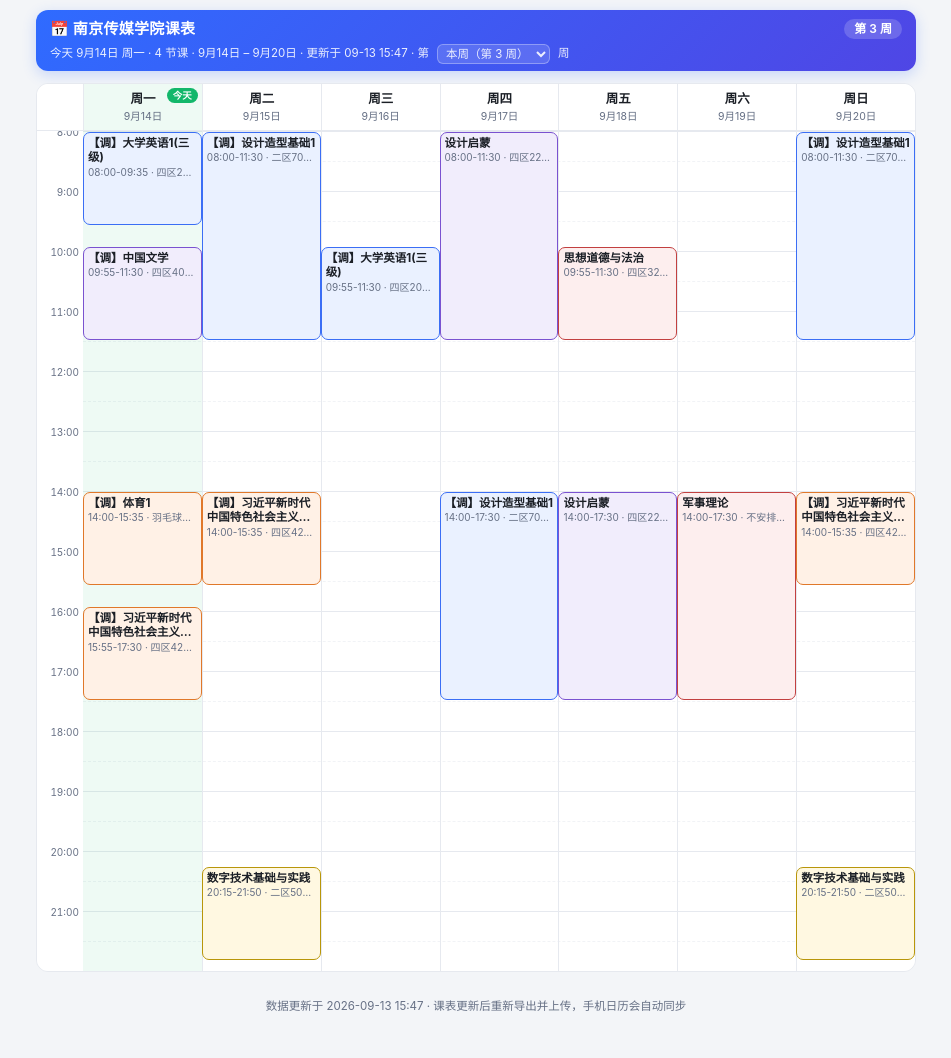
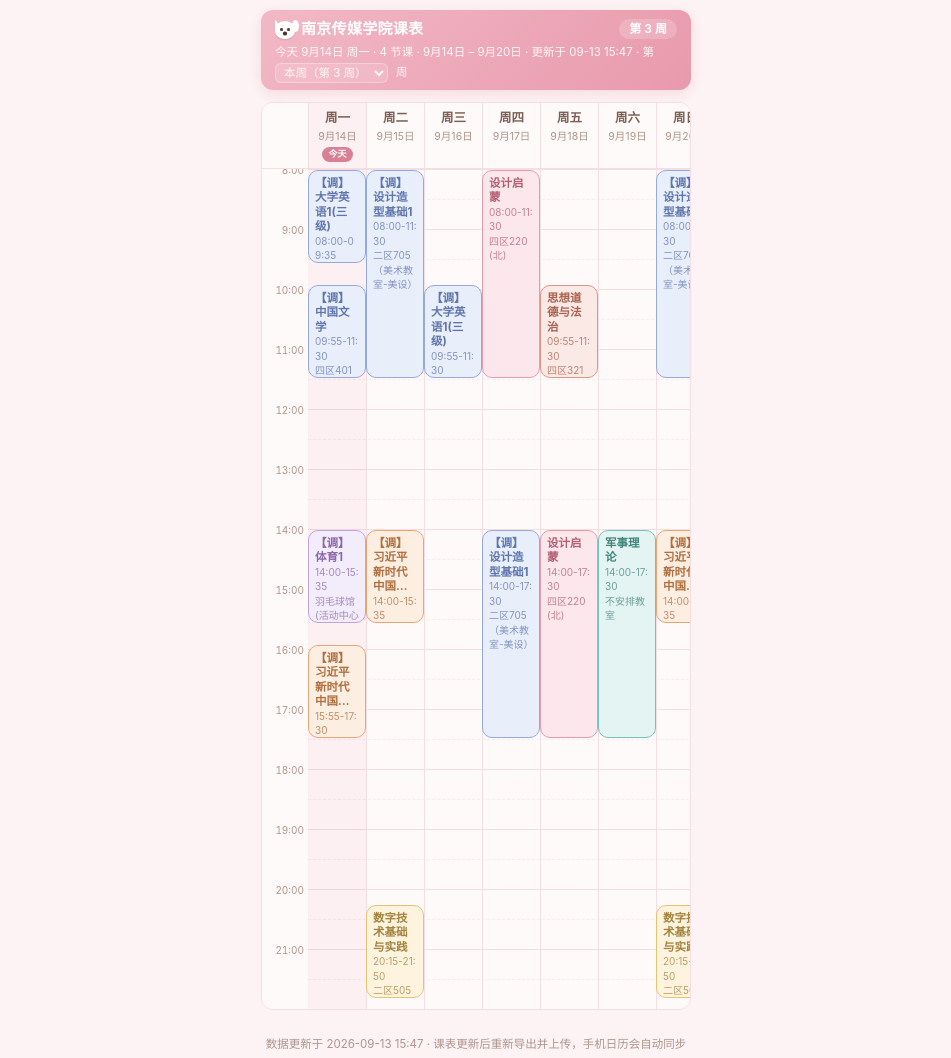
Before and after one commit to userClaudog/cucn-timetable, a plain HTML site: page index.html in a window 1280 px wide. Shown: the whole page, without its empty margins (164-1115 px from the left). Drawn offline with Linux system fonts and the light colour scheme.

Commit message:
UI改版：浅粉主题+手机窄屏适配，马卡龙12色课程卡、CSS比熊头像、今天徽标改行内

```diff
--- a/index.html
+++ b/index.html
@@ -6,18 +6,10 @@
 <title>课表</title>
 <style>
   :root {
-    --bg: #f3f5f8; --card: #ffffff; --text: #1b1f26; --muted: #667085;
-    --line: #e6e9ef; --accent: #2f6bff; --accent-soft: #eaf0ff;
-    --ok: #12b76a; --ok-soft: rgba(18,183,106,.07);
-    --warn-bg: #fff7e6; --warn-text: #b45309; --warn-line: #fde2b8;
-  }
-  @media (prefers-color-scheme: dark) {
-    :root {
-      --bg: #0e1116; --card: #161b23; --text: #e8ebf0; --muted: #8b94a3;
-      --line: #242b36; --accent: #5b8cff; --accent-soft: #1c2840;
-      --ok-soft: rgba(18,183,106,.10);
-      --warn-bg: #2b2313; --warn-text: #e3a74b; --warn-line: #4a3b1c;
-    }
+    --bg: #fdf3f5; --card: #fffafa; --text: #7d5f55; --muted: #b0948a;
+    --line: #f3dee2; --accent: #e89aac; --accent-soft: #fbe7ec;
+    --ok: #d97f96; --ok-soft: rgba(217,127,150,.08);
+    --warn-bg: #fdf0e4; --warn-text: #b3805a; --warn-line: #f3dcc4;
   }
   * { box-sizing: border-box; }
   html, body { margin: 0; padding: 0; }
@@ -26,16 +18,32 @@
     font: 15px/1.5 -apple-system, BlinkMacSystemFont, "PingFang SC", "Microsoft YaHei", "Segoe UI", sans-serif;
     -webkit-font-smoothing: antialiased;
   }
-  .wrap { max-width: 900px; margin: 0 auto; padding: 10px 10px 40px; }
+  .wrap { max-width: 450px; margin: 0 auto; padding: 10px 10px 40px; }
 
   /* ---------- 紧凑头部 ---------- */
   header.hd {
-    background: linear-gradient(135deg, var(--accent), #4f46e5);
+    background: linear-gradient(135deg, #f2b8c6, #e89aac);
     color: #fff; border-radius: 12px; padding: 8px 14px 7px;
-    box-shadow: 0 4px 14px rgba(47,107,255,.22);
+    box-shadow: 0 4px 14px rgba(232,154,172,.28);
   }
   .hd-row1 { display: flex; align-items: center; justify-content: space-between; gap: 8px; }
-  .hd-title { font-size: 15px; font-weight: 700; letter-spacing: .3px; white-space: nowrap; overflow: hidden; text-overflow: ellipsis; }
+  .hd-title { font-size: 15px; font-weight: 700; letter-spacing: .3px; white-space: nowrap; overflow: hidden; text-overflow: ellipsis; display: flex; align-items: center; gap: 6px; }
+  /* 比熊小狗头像（纯 CSS） */
+  .dog {
+    position: relative; flex-shrink: 0; width: 20px; height: 18px; margin-top: 2px;
+    background: #fff; border-radius: 48% 48% 46% 46%;
+    box-shadow: 0 1px 2px rgba(0,0,0,.12);
+  }
+  .dog::before {  /* 两只垂耳 */
+    content: ''; position: absolute; top: -1px; left: -4px;
+    width: 7px; height: 12px; background: #fff; border-radius: 50%;
+    box-shadow: 21px 0 0 #fff;
+  }
+  .dog::after {   /* 两眼 + 鼻子 */
+    content: ''; position: absolute; left: 5px; top: 7px;
+    width: 2.6px; height: 2.6px; background: #5b4636; border-radius: 50%;
+    box-shadow: 7px 0 0 #5b4636, 3.5px 4px 0 .6px #4a382c;
+  }
   .hd-badge {
     flex-shrink: 0; padding: 1px 10px; border-radius: 999px;
     background: rgba(255,255,255,.18); font-size: 12px; font-weight: 600; white-space: nowrap;
@@ -48,7 +56,7 @@
     background: rgba(255,255,255,.16); color: #fff; border: 1px solid rgba(255,255,255,.35);
     border-radius: 6px; font-size: 11.5px; padding: 1px 4px; font-family: inherit; outline: none;
   }
-  .hd-row2 select option { color: #1b1f26; }
+  .hd-row2 select option { color: #7d5f55; }
 
   .banner {
     margin: 10px 0 0; padding: 8px 12px; border-radius: 10px; font-size: 12.5px;
@@ -67,13 +75,13 @@
   }
   .wk-corner { width: 46px; flex-shrink: 0; }
   .wk-col {
-    flex: 1; min-width: 84px; text-align: center; padding: 6px 2px 5px;
+    flex: 1; min-width: 56px; text-align: center; padding: 6px 2px 5px;
     font-size: 12.5px; font-weight: 700; border-left: 1px solid var(--line); position: relative;
   }
   .wk-col .d { display: block; font-size: 10.5px; font-weight: 400; color: var(--muted); margin-top: 1px; }
   .wk-col.today { background: var(--ok-soft); }
   .wk-col .tag {
-    position: absolute; top: 4px; right: 4px; font-size: 9.5px; font-weight: 700;
+    display: inline-block; margin-top: 2px; font-size: 9px; font-weight: 700;
     color: #fff; background: var(--ok); border-radius: 999px; padding: 0 6px; line-height: 1.6;
   }
   .wk-body { position: relative; }
@@ -87,14 +95,15 @@
   .v-line { position: absolute; top: 0; bottom: 0; border-left: 1px solid var(--line); }
   .col-hl { position: absolute; top: 0; bottom: 0; background: var(--ok-soft); }
   .ev {
-    position: absolute; border-radius: 7px; padding: 3px 4px 2px; overflow: hidden; z-index: 1;
-    background: var(--evbg, var(--accent-soft)); border: 1px solid var(--evbd, var(--accent));
+    position: absolute; border-radius: 10px; padding: 5px 6px 4px; overflow: hidden; z-index: 1;
+    background: var(--evbg, var(--accent-soft));
+    border: 1px solid var(--evbd, var(--accent));
   }
   .ev .n {
-    font-size: 11.5px; font-weight: 700; line-height: 1.25;
-    overflow: hidden; display: -webkit-box; -webkit-line-clamp: 2; -webkit-box-orient: vertical;
+    font-size: 11.5px; font-weight: 700; line-height: 1.25; color: var(--evtx, var(--text));
+    overflow: hidden; display: -webkit-box; -webkit-line-clamp: 4; -webkit-box-orient: vertical;
   }
-  .ev .s { font-size: 10px; color: var(--muted); line-height: 1.45; white-space: nowrap; overflow: hidden; text-overflow: ellipsis; }
+  .ev .s { font-size: 10px; color: var(--evtx, var(--muted)); opacity: .75; line-height: 1.45; word-break: break-all; }
 
   .empty { text-align: center; color: var(--muted); padding: 30px 0; font-size: 14px; }
   .empty .big { font-size: 30px; margin-bottom: 6px; }
@@ -192,11 +201,20 @@
     return nums.length ? [+nums[0], +nums[nums.length - 1]] : [1, 1];
   }
 
-  /* ---------------- 调色板（按课程名哈希取色） ---------------- */
+  /* ---------------- 调色板（按课程名哈希取色，浅底+边框+同色系文字） ---------------- */
   var PALETTE = [
-    ['#eaf1ff', '#3b6ef5'], ['#fff1e6', '#e0782a'], ['#e9f9ef', '#1f9d57'],
-    ['#fdeef4', '#d43d7f'], ['#f1edfc', '#7a52d0'], ['#e4f8f9', '#0f8e99'],
-    ['#fff8e1', '#b8960a'], ['#fdeeee', '#c24040']
+    ['#fbe7ec', '#e89aac', '#b45f74'],  // 粉
+    ['#fdeee2', '#eba573', '#b06f3f'],  // 橙
+    ['#f0f7e6', '#a8c97a', '#749250'],  // 绿
+    ['#e3f4f2', '#74c3ba', '#43857d'],  // 青
+    ['#e9eefb', '#93a9e0', '#5f76ad'],  // 蓝
+    ['#f3ecfa', '#c0a3de', '#8a68ab'],  // 紫
+    ['#fdf3df', '#e6c46f', '#a3843c'],  // 黄
+    ['#fae9e4', '#e09583', '#a86351'],  // 珊瑚
+    ['#fce8e8', '#e28888', '#b25555'],  // 红
+    ['#e8f3fb', '#82b8dd', '#4f82a8'],  // 天蓝
+    ['#f0e9fb', '#b394e6', '#7c5cb0'],  // 靛紫
+    ['#e6f7f0', '#7fd0ae', '#479a76']   // 薄荷
   ];
   function paletteOf(name) { return PALETTE[fnv1a(String(name)) % PALETTE.length]; }
 
@@ -220,7 +238,7 @@
 
   /* ---------------- 渲染 ---------------- */
   function renderHead() {
-    var html = '<div class="hd-row1"><span class="hd-title">📅 ' + escHtml(T.name || '课表') + '</span>';
+    var html = '<div class="hd-row1"><span class="hd-title"><span class="dog"></span>' + escHtml(T.name || '课表') + '</span>';
     var badge;
     if (!start) badge = '未配置开学日期';
     else if (curWeek < 1) badge = '假期中 · 还有 ' + (1 - curWeek) + ' 周开学';
@@ -346,16 +364,16 @@
         var k = idx * e._lanes + e._lane;
         var m = n * e._lanes;
         var col = paletteOf(e.c.kcmc);
-        var sub = e.timeLabel + (e.c.cdmc ? ' · ' + e.c.cdmc : '');
+        var sub = '<div class="s">' + escHtml(e.timeLabel) + '</div>' +
+          (e.c.cdmc ? '<div class="s">' + escHtml(e.c.cdmc) + '</div>' : '');
         blocks += '<div class="ev" style="top:' + top + 'px;height:' + h + 'px;' +
           'left:calc(46px + (100% - 46px) * ' + k + ' / ' + m + ');width:calc((100% - 46px) / ' + m + ');' +
-          '--evbg:' + col[0] + ';--evbd:' + col[1] + '">' +
-          '<div class="n">' + escHtml(e.c.kcmc) + '</div>' +
-          '<div class="s">' + escHtml(sub) + '</div></div>';
+          '--evbg:' + col[0] + ';--evbd:' + col[1] + ';--evtx:' + col[2] + '">' +
+          '<div class="n">' + escHtml(e.c.kcmc) + '</div>' + sub + '</div>';
       });
     });
 
-    return '<div class="wk-wrap"><div class="wk" style="min-width:' + (46 + n * 88) + 'px">' +
+    return '<div class="wk-wrap"><div class="wk" style="min-width:' + (46 + n * 58) + 'px">' +
       head + '<div class="wk-body" style="height:' + totalH + 'px">' + lines + blocks + '</div></div></div>';
   }
 
```
